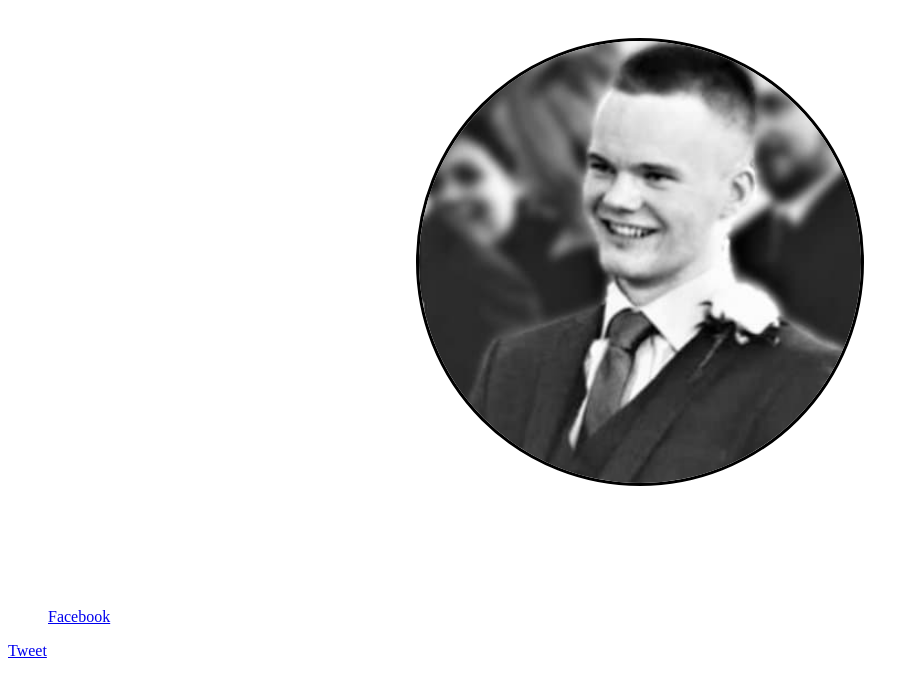
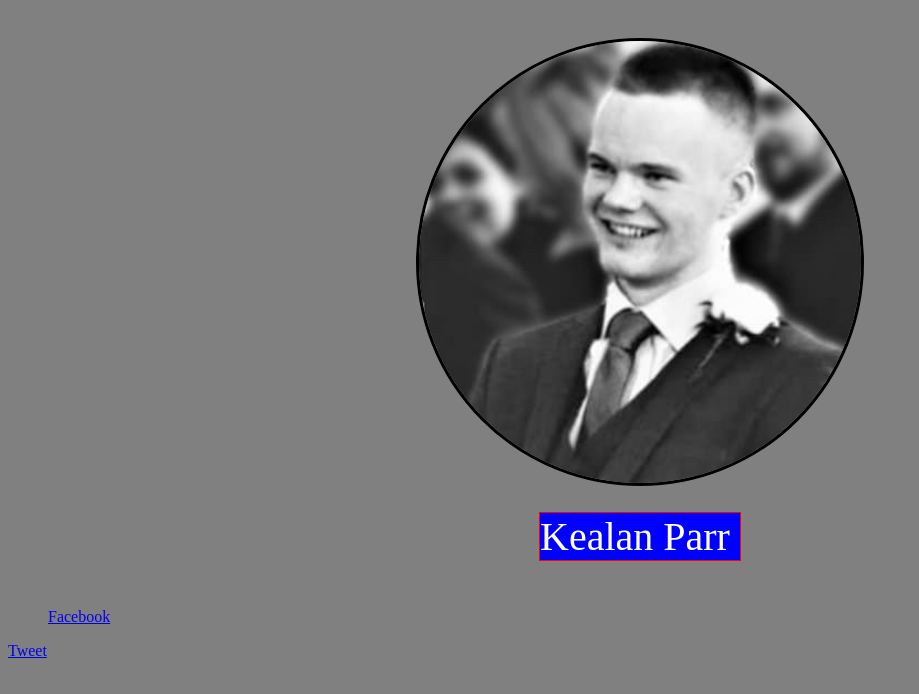
Before and after one commit to AnonRobot/fast-site, a plain HTML site: page index.html in a window 1280 px wide. Shown: the whole page, without its empty margins (0-919 px from the left). Drawn offline with Linux system fonts and the light colour scheme.

Commit message:
CSS props

```diff
--- a/styles.css
+++ b/styles.css
@@ -1,14 +1,14 @@
 .bodyColor {
-	background-color: "grey";
+	background-color: grey;
 }
 .profilePic {
 	width: 35%;
 }
 .name {
-	position: "relative";
-	display: "block";
-	border: "1px solid red";
-	background-color: "blue";
+	position: relative;
+	display: block;
+	border: 1px solid red;
+	background-color: blue;
 }
 .nameContainer {
 	height: 80px;
```
